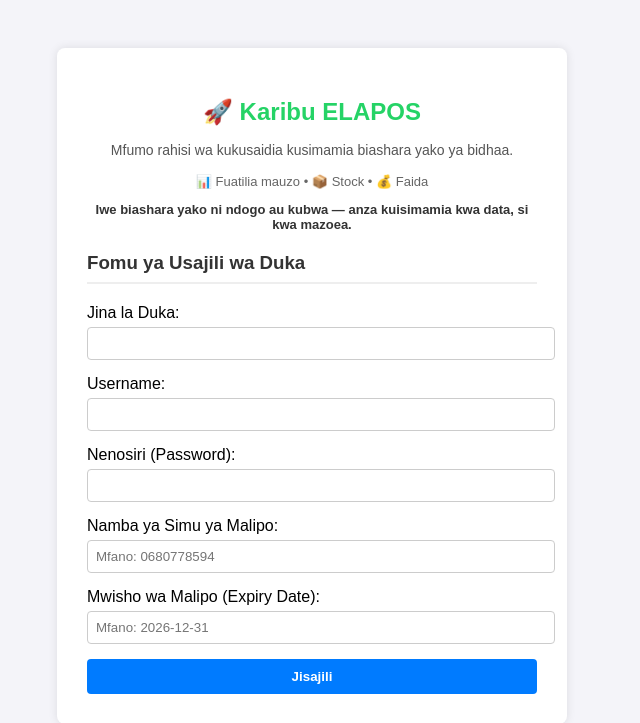
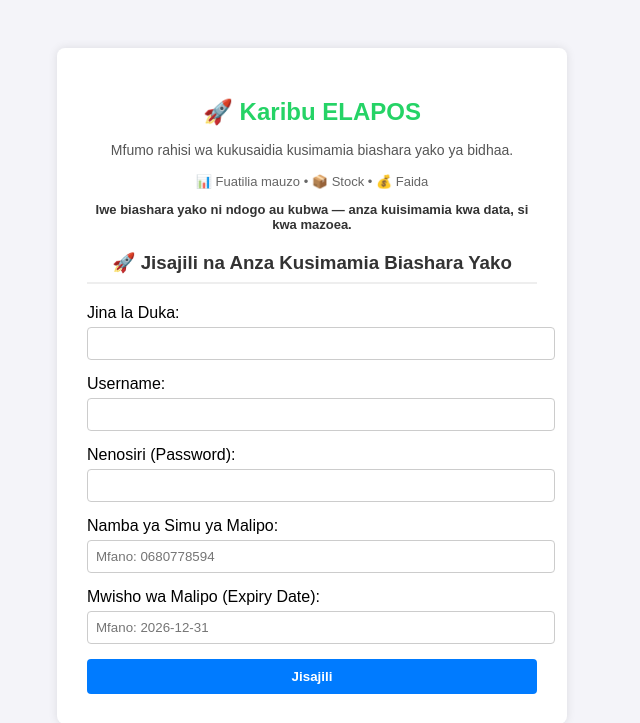
Before and after one commit to emanuelantony983-blip/elapos, a Flask app: page /register in a window 1280 px wide. Shown: the top 723 px of the page, without its empty margins (328-968 px from the left). Run offline with Flask 3, Linux system fonts and the light colour scheme; some libraries are stand-ins or nearby versions.

Commit message:
Update register.html

```diff
--- a/templates/register.html
+++ b/templates/register.html
@@ -8,7 +8,7 @@
 <body style="font-family: Arial, sans-serif; background-color: #f4f4f9; padding: 40px 20px;">
     <div style="max-width: 450px; margin: 0 auto; background: white; padding: 30px; border-radius: 8px; box-shadow: 0 0 10px rgba(0,0,0,0.1);">
 
-        <!-- Ujumbe mpya wa ukaribisho -->
+        <!-- Ujumbe wa Ukaribisho -->
         <div style="text-align: center; margin-bottom: 20px;">
             <h2 style="color: #25d366; margin-bottom: 10px;">🚀 Karibu ELAPOS</h2>
             <p style="color: #555; font-size: 14px; line-height: 1.5; margin-bottom: 8px;">Mfumo rahisi wa kukusaidia kusimamia biashara yako ya bidhaa.</p>
@@ -16,7 +16,8 @@
             <p style="color: #333; font-size: 13px;"><strong>Iwe biashara yako ni ndogo au kubwa — anza kuisimamia kwa data, si kwa mazoea.</strong></p>
         </div>
 
-        <h3 style="color: #333; border-bottom: 2px solid #eee; padding-bottom: 8px; margin-bottom: 20px;">Fomu ya Usajili wa Duka</h3>
+        <!-- Kichwa kipya cha fomu kilichoboreshwa -->
+        <h3 style="color: #333; border-bottom: 2px solid #eee; padding-bottom: 8px; margin-bottom: 20px; text-align: center;">🚀 Jisajili na Anza Kusimamia Biashara Yako</h3>
 
         <form method="POST">
             <label>Jina la Duka:</label><br>
```
